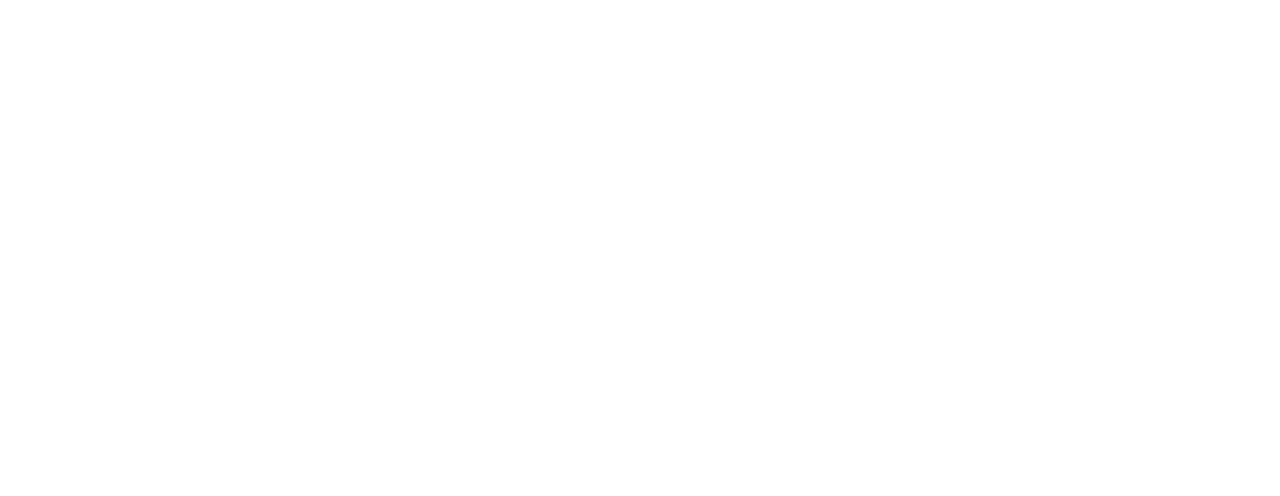
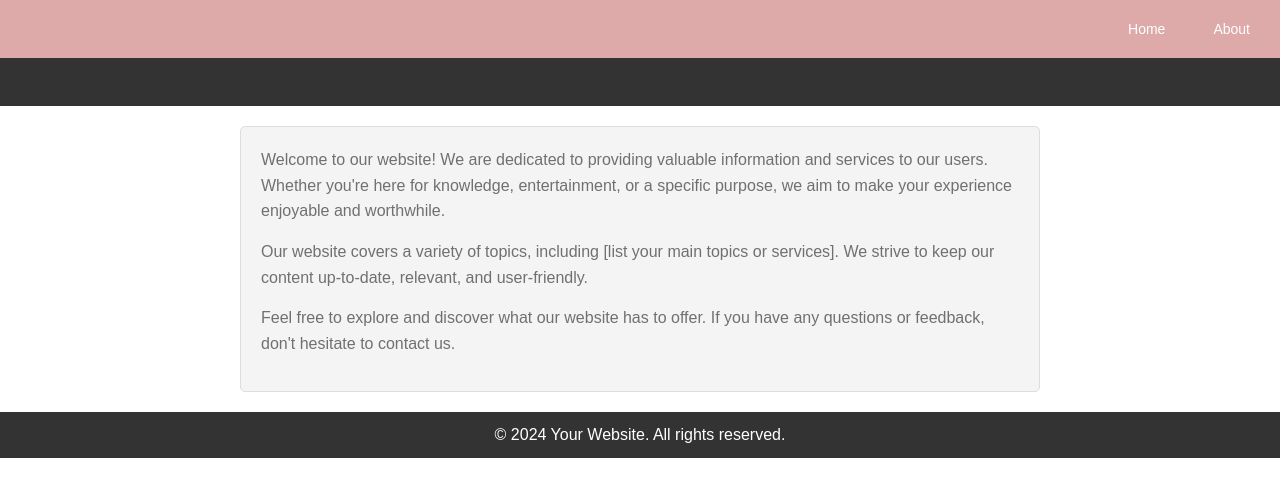
Before and after one commit to nylRmon/Web-Dev-Proj, a React (Create React App) app in the folder webdevproj/: page /About in a window 1280 px wide. Before the commit this address had no page. Shown: the top 496 px of the page. Built offline with nearby package versions, Linux system fonts and the light colour scheme.

Commit message:
UPDATE ANF FIX FOR NAV AND ALL FORUMS
STILL OPEN FOR UPDATE

```diff
--- /dev/null
+++ b/webdevproj/src/About.css
@@ -0,0 +1,65 @@
+
+
+body, h1, h2, p {
+    margin: 0;
+    padding: 0;
+  }
+
+  body {
+    font-family: 'Arial', sans-serif;
+    line-height: 1.6;
+  }
+
+  .header {
+    background-color: #333;
+    color: #fff;
+    padding: 20px;
+    text-align: center;
+  }
+
+  .main-content {
+    max-width: 800px;
+    margin: 20px auto;
+    padding: 20px;
+  }
+
+  .main-content p {
+    margin-bottom: 15px;
+  }
+
+  .footer {
+    background-color: #333;
+    color: #fff;
+    padding: 10px;
+    text-align: center;
+  }
+
+
+
+  h1 {
+    font-size: 2em;
+    margin-bottom: 15px;
+  }
+
+
+
+  .main-content {
+    background-color: #f4f4f4;
+    border: 1px solid #ddd;
+    border-radius: 5px;
+    padding: 20px;
+  }
+
+
+
+  .footer {
+    margin-top: 20px;
+  }
+
+
+
+  @media (max-width: 600px) {
+    .main-content {
+      padding: 10px;
+    }
+  }
--- /dev/null
+++ b/webdevproj/src/About.js
@@ -0,0 +1,26 @@
+import React from 'react';
+import "./About.css";
+
+const AboutUs = () => {
+  return (
+    <div>
+      <header className="header">
+        <h1>About Our Website</h1>
+      </header>
+
+      <section className="main-content">
+        <p>Welcome to our website! We are dedicated to providing valuable information and services to our users. Whether you're here for knowledge, entertainment, or a specific purpose, we aim to make your experience enjoyable and worthwhile.</p>
+
+        <p>Our website covers a variety of topics, including [list your main topics or services]. We strive to keep our content up-to-date, relevant, and user-friendly.</p>
+
+        <p>Feel free to explore and discover what our website has to offer. If you have any questions or feedback, don't hesitate to contact us.</p>
+      </section>
+
+      <footer className="footer">
+        <p>&copy; 2024 Your Website. All rights reserved.</p>
+      </footer>
+    </div>
+  );
+};
+
+export default AboutUs;
--- a/webdevproj/src/App.js
+++ b/webdevproj/src/App.js
@@ -1,9 +1,10 @@
 import React, { useState } from "react";
-import { BrowserRouter as Router, Routes, Route, Navigate, useNavigate } from "react-router-dom";
+import { BrowserRouter as Router, Routes, Route, Navigate, Link } from "react-router-dom";
 import LoginForm from "./LoginForm";
 import SignupForm from "./SignupForm";
 import Forum from "./Forum";
 import ForumProducts from "./ForumProducts";
+import AboutUs from "./About";
 import "./App.css";
 
 const App = () => {
@@ -25,6 +26,23 @@ const App = () => {
 
   return (
     <Router>
+      <div>
+        <nav>
+          <ul>
+            <li>
+              <Link to="/Forum">Home</Link>
+            </li>
+            <li>
+            </li>
+            <li>
+
+            </li>
+            <li>
+              <Link to="/About">About</Link>
+            </li>
+          </ul>
+        </nav>
+      </div>
       <Routes>
         <Route
           path="/"
@@ -48,6 +66,7 @@ const App = () => {
         />
         <Route path="/Forum" element={<Forum user={user} />} />
         <Route path="/ForumProducts" element={<ForumProducts />} />
+        <Route path="/About" element={<AboutUs />} />
       </Routes>
     </Router>
   );
--- a/webdevproj/src/Forum.js
+++ b/webdevproj/src/Forum.js
@@ -2,7 +2,7 @@ import React from "react";
 import { Link, Routes, Route, useNavigate } from "react-router-dom";
 import Forumhome from "./Forumhome";
 import ForumProducts from "./ForumProducts";
-import ForumOrders from "./ForumOrders";
+import AboutUs from "./About";
 import LoginForm from "./LoginForm";
 import "./App.css";
 
@@ -10,7 +10,6 @@ const Forum = ({ user }) => {
   const navigate = useNavigate();
 
   const handleLogout = () => {
-    // Use navigate to go to the login page
     navigate("/");
   };
 
@@ -25,11 +24,11 @@ const Forum = ({ user }) => {
             <Link to="/ForumProducts">Products</Link>
           </li>
           <li>
-            <Link to="/ForumOrders">Orders</Link>
+            <Link to="/About">About</Link>
           </li>
-          {/* Add a logout button */}
+          {/* Replace the logout button with a Link component */}
           <li>
-            <button onClick={handleLogout}>Logout</button>
+            <Link to="/" onClick={handleLogout}>Logout</Link>
           </li>
         </ul>
       </nav>
@@ -37,7 +36,7 @@ const Forum = ({ user }) => {
       <Routes>
         <Route path="/" element={<Forumhome user={user} />} />
         <Route path="/ForumProducts" element={<ForumProducts />} />
-        <Route path="/ForumOrders" element={<ForumOrders />} />
+        <Route path="/About" element={<AboutUs />} />
         <Route path="/LoginForm" element={<LoginForm />} />
       </Routes>
     </div>
--- a/webdevproj/src/ForumOrders.js
+++ /dev/null
@@ -1,137 +0,0 @@
-import React, { useState } from "react";
-import { Link } from "react-router-dom";
-
-const ForumProducts = () => {
-  const [products, setProducts] = useState([
-    {
-      id: 1,
-      name: "Product 1",
-      price: 19.99,
-      image: "/appe2.jpg",
-      category: "Apparel",
-    },
-    {
-      id: 2,
-      name: "Product 2", // Corrected the name to "Product 2"
-      price: 19.99,
-      image: "/appe2.jpg",
-      category: "Books",
-    },
-    // Add more products as needed
-  ]);
-
-  const [selectedCategory, setSelectedCategory] = useState("All");
-  const [selectedProducts, setSelectedProducts] = useState([]);
-
-  const categories = ["All", "Apparel", "Electronics", "Books", "Miscellaneous", "Home"];
-
-  const handleCategoryChange = (category) => {
-    setSelectedCategory(category);
-  };
-
-  const handleProductSelect = (selectedProduct) => {
-    const existingProduct = selectedProducts.find((product) => product.id === selectedProduct.id);
-
-    if (existingProduct) {
-      setSelectedProducts((prevSelected) =>
-        prevSelected.map((product) =>
-          product.id === selectedProduct.id ? { ...product, count: product.count + 1 } : product
-        )
-      );
-    } else {
-      setSelectedProducts((prevSelected) => [...prevSelected, { ...selectedProduct, count: 1 }]);
-    }
-  };
-
-  const handleProductRemove = (productId) => {
-    setSelectedProducts((prevSelected) =>
-      prevSelected.map((product) =>
-        product.id === productId ? { ...product, count: product.count - 1 } : product
-      ).filter((product) => product.count > 0)
-    );
-  };
-
-  const calculateTotal = () => {
-    return selectedProducts.reduce((total, product) => total + product.price * product.count, 0);
-  };
-
-  const filteredProducts = selectedCategory === "All"
-    ? products
-    : products.filter(product => product.category === selectedCategory);
-
-  return (
-    <div>
-      <h2>Products</h2>
-      <p>Explore the latest and discussions.</p>
-
-      <div>
-        <strong>Categories:</strong>
-        {categories.map((category) => (
-          <button
-            key={category}
-            onClick={() => handleCategoryChange(category)}
-            style={{
-              marginRight: '10px',
-              backgroundColor: selectedCategory === category ? 'blue' : 'transparent',
-              color: selectedCategory === category ? 'white' : 'black',
-              border: '1px solid #ccc',
-              padding: '5px 10px',
-              cursor: 'pointer',
-              borderRadius: '5px',
-            }}
-          >
-            {category}
-          </button>
-        ))}
-      </div>
-
-      <ul>
-        {filteredProducts.map((product) => (
-          <li key={product.id}>
-            <Link to={`/product/${product.id}`}>
-              <img
-                src={product.image}
-                alt={product.name}
-                style={{ width: '40px', height: '40px', marginRight: '10px' }}
-              />
-              <strong>{product.name}</strong> - ${product.price} - {product.category}
-            </Link>
-            <div>
-              <button onClick={() => handleProductSelect(product)}>
-                Add to Orders
-              </button>
-              {selectedProducts.find((selectedProduct) => selectedProduct.id === product.id) && (
-                <>
-                  <span>Count: {selectedProducts.find((selectedProduct) => selectedProduct.id === product.id).count}</span>
-                  <button onClick={() => handleProductRemove(product.id)}>
-                    Remove from Orders
-                  </button>
-                </>
-              )}
-            </div>
-          </li>
-        ))}
-      </ul>
-
-      <div>
-        <h2>Orders</h2>
-        {selectedProducts.length === 0 ? (
-          <p>No orders yet.</p>
-        ) : (
-          <>
-            <ul>
-              {selectedProducts.map((product) => (
-                <li key={product.id}>
-                  <strong>{product.name}</strong> - ${product.price} - {product.category} - Count: {product.count}
-                </li>
-              ))}
-            </ul>
-            <p>Total: ${calculateTotal()}</p>
-          </>
-        )}
-      </div>
-    </div>
-  );
-};
-
-export default ForumProducts;
--- a/webdevproj/src/ForumProduct.css
+++ b/webdevproj/src/ForumProduct.css
@@ -3,6 +3,12 @@
     flex-direction: column;
     align-items: center;
     text-align: center;
+  }
+
+  .category-container {
+    display: flex;
+    justify-content: center;
+    margin-top: 10px;
   }
 
   .category-button {
@@ -13,6 +19,7 @@
     padding: 5px 10px;
     cursor: pointer;
     border-radius: 5px;
+    margin-top: 1px;
   }
 
   .product-image {
--- a/webdevproj/src/ForumProducts.js
+++ b/webdevproj/src/ForumProducts.js
@@ -1,8 +1,10 @@
 import React, { useState } from "react";
-import { Link } from "react-router-dom";
+import { Link, useNavigate } from "react-router-dom";
 import "./ForumProduct.css";
 
 const ForumProducts = () => {
+  const navigate = useNavigate();
+
   const [products, setProducts] = useState([
     {
       id: 1,
@@ -18,14 +20,14 @@ const ForumProducts = () => {
       image: "/appe2.jpg",
       category: "Books",
     },
-    // Add more products
+    // Add more products as needed
   ]);
 
   const [selectedCategory, setSelectedCategory] = useState("All");
   const [selectedProducts, setSelectedProducts] = useState([]);
   const [paymentComplete, setPaymentComplete] = useState(false);
 
-  const categories = ["All", "Apparel", "Electronics", "Books", "Miscellaneous", "Home"];
+  const categories = ["All", "Apparel", "Electronics", "Books", "Miscellaneous", "Arts"];
 
   const handleCategoryChange = (category) => {
     setSelectedCategory(category);
@@ -59,16 +61,21 @@ const ForumProducts = () => {
     return selectedProducts.reduce((total, product) => total + product.price * product.count, 0);
   };
 
-  const filteredProducts = selectedCategory === "All"
-    ? products
-    : products.filter((product) => product.category === selectedCategory);
+  const filteredProducts =
+    selectedCategory === "All"
+      ? products
+      : products.filter((product) => product.category === selectedCategory);
 
   return (
     <div className="centered-container">
+      <div className="homebutton">
+        <button onClick={() => navigate("/Forum")}>Go to Home</button>
+      </div>
+
       <h2>Products</h2>
       <p>Explore the latest and discussions.</p>
 
-      <div>
+      <div className="category-container">
         <strong>Categories:</strong>
         {categories.map((category) => (
           <button
@@ -85,11 +92,7 @@ const ForumProducts = () => {
         {filteredProducts.map((product) => (
           <li key={product.id}>
             <Link to={`/product/${product.id}`}>
-              <img
-                src={product.image}
-                alt={product.name}
-                className="product-image"
-              />
+              <img src={product.image} alt={product.name} className="product-image" />
               <strong>{product.name}</strong> - ${product.price} - {product.category}
             </Link>
             <button onClick={() => handleProductSelect(product)}>Add to Orders</button>
@@ -106,7 +109,8 @@ const ForumProducts = () => {
             <ul>
               {selectedProducts.map((product) => (
                 <li key={product.id}>
-                  <strong>{product.name}</strong> - ${product.price} - {product.category} - Count: {product.count}
+                  <strong>{product.name}</strong> - ${product.price} - {product.category} - Count:{" "}
+                  {product.count}
                   <button onClick={() => handleProductRemove(product.id)}>Remove Order</button>
                 </li>
               ))}
```
